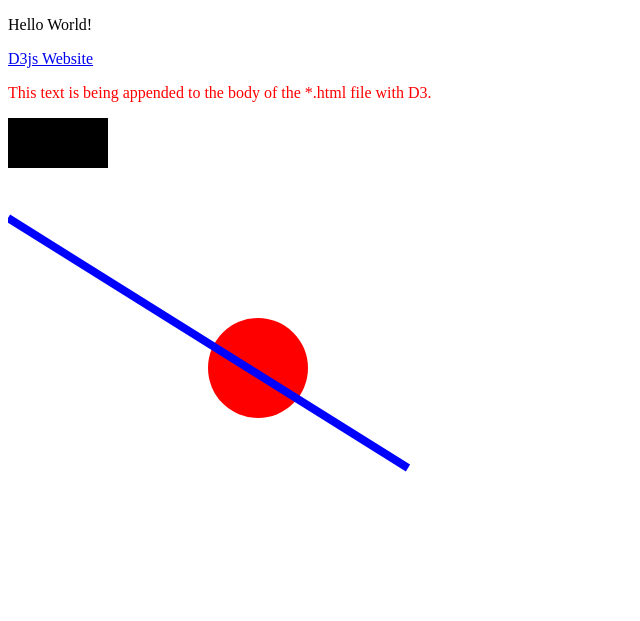
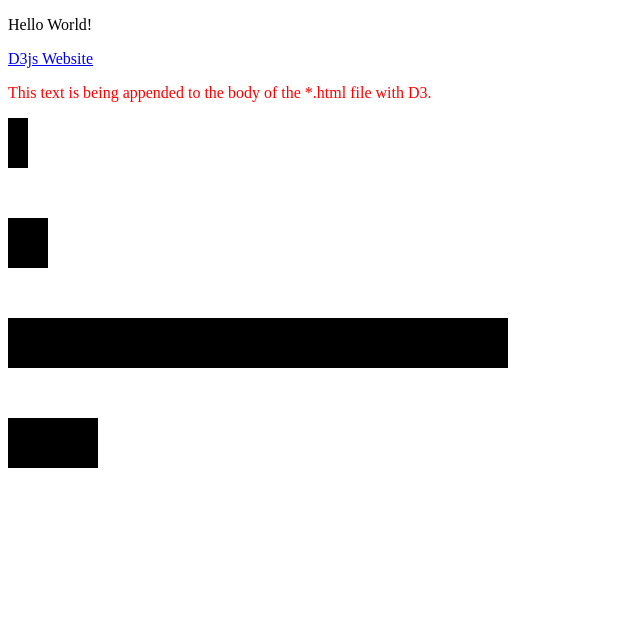
Before and after one commit to usmcamp0811/HelloD3js, a plain HTML site: page index.html in a window 1280 px wide. Shown: the whole page, without its empty margins (0-640 px from the left). Drawn offline with nearby package versions, Linux system fonts and the light colour scheme.

Commit message:
Add files via upload

```diff
--- a/index.html
+++ b/index.html
@@ -32,30 +32,51 @@
 .style("color", "red")
 .text("This text is being appended to the body of the *.html file with D3.");
 
+
+
+var dataArray = [20, 40, 500, 90];
+var width = 500;
+var height = 500;
+
+var widthScale = d3.scale.linear()
+    .domain([0, Math.max.apply(null, dataArray)])
+    .range([0, width]);
+
 // Appending a SVG canvas to the body.
 var canvas = d3.select("body")
     .append("svg")
-			.attr("width", 500)
-			.attr("height", 500);
+    .attr("width", width)
+    .attr("height", height);
+
+// Example shapes..
+//TODO: figure out how to move rectangles... whats the x,y attr?
+//var circle = canvas.append("circle")
+//    .attr("cx", 250)
+//    .attr("cy", 250)
+//    .attr("r", 50)
+//    .attr("fill", "red");
+
+//var rect = canvas.append("rect")
+//    .attr("width", 100)
+//    .attr("height", 50);
+
+//var line = canvas.append("line")
+//    .attr("x1", 0)
+//    .attr("y1", 100)
+//    .attr("x2", 400)
+//    .attr("y2", 350)
+//    .attr("stroke", "blue")
+//    .attr("stroke-width", 8);
 
 
-	var circle = canvas.append("circle")
-			.attr("cx", 250)
-			.attr("cy", 250)
-			.attr("r", 50)
-			.attr("fill", "red");
 
-	var rect = canvas.append("rect")
-			.attr("width", 100)
-			.attr("height", 50);
-
-	var line = canvas.append("line")
-			.attr("x1", 0)
-			.attr("y1", 100)
-			.attr("x2", 400)
-			.attr("y2", 350)
-			.attr("stroke", "blue")
-			.attr("stroke-width", 8);
+var bars = canvas.selectAll("rect")
+    .data(dataArray)
+    .enter()
+    .append("rect")
+    .attr("width", function(d) { return widthScale(d); })
+    .attr("height", 50)
+    .attr("y", function(d, i) { return i * 100});
 
 </script>
 
```
Lines whose indentation alone changed are shown as unchanged.
